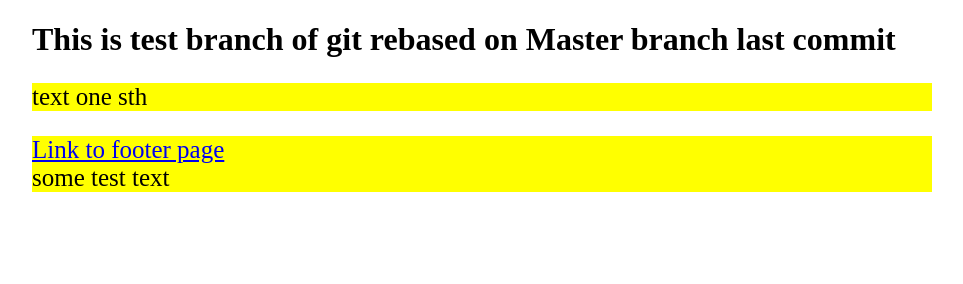
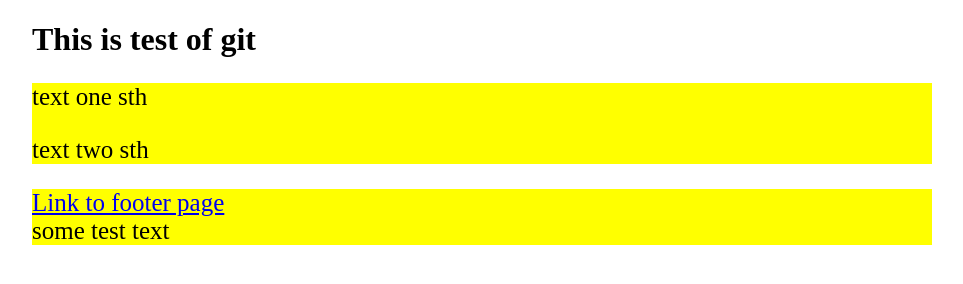
Before and after one commit to yugro/git_test, a plain HTML site: page index.html in a window 1280 px wide. Shown: the whole page, without its empty margins (158-1121 px from the left). Drawn offline with Linux system fonts and the light colour scheme.

Commit message:
Revert "index.html according to start point master branch"
This reverts commit f7034b7a7672651df24110519069ed48dc3067e6.

```diff
--- a/index.html
+++ b/index.html
@@ -1,15 +1,15 @@
 <!DOCTYPE html>
 <html>
 <head>
-	<title>test branch + Master branch</title>
+	<title>test_git</title>
 	<meta charset="utf-8">
 	<link rel="stylesheet" type="text/css" href="index.css">
 </head>
 <body>
-<h1>This is test branch of git rebased on Master branch last commit</h1>
-
+<h1>This is test of git</h1>
 <div>
-    <p>text one sth</p>
+	<p>text one sth</p>
+	<p>text two sth</p>
 </div>
 <div>
     <a href="footer.html">Link to footer page</a>
```
